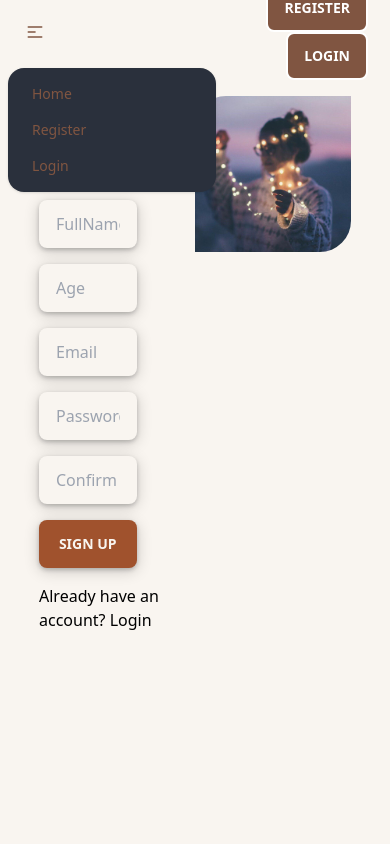
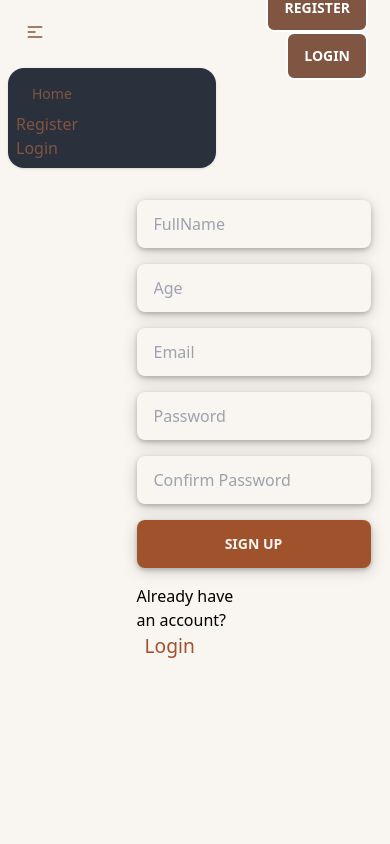
Before and after one commit to mennatallah15/Pen_Paper_Blog, a React (Vite) app: page /signup in a window 390 px wide. Both pictures are taken after a click on the label 35 px from the left and 32 px from the top of the page. Shown: the top 844 px of the page. Built offline with nearby package versions, Linux system fonts and the light colour scheme; data requests are answered from the project's data file.

Commit message:
update forms

```diff
--- a/src/Components/Nav.jsx
+++ b/src/Components/Nav.jsx
@@ -42,12 +42,12 @@ export default function Nav() {
                   <li>
                     <Link to="/">Home</Link>
                   </li>
-                  <li>
-                    <Link to="/signup">Register</Link>
-                  </li>
-                  <li>
-                    <Link to="/login">Login</Link>
-                  </li>
+                  <Link to="/signup">
+                    <li>Register</li>
+                  </Link>
+                  <Link to="/login">
+                    <li>Login</li>
+                  </Link>
                 </ul>
               </div>
               <a className="btn btn-ghost normal-case text-xl lg:inline md:hidden sm:hidden Logo">
@@ -68,12 +68,12 @@ export default function Nav() {
             <div className="navbar-end">
               {!user && (
                 <div>
-                  <a className="btn flex float-right">
-                    <Link to="/signup">Register</Link>
-                  </a>
-                  <a className="btn flex float-right">
-                    <Link to="/login">Login</Link>
-                  </a>
+                  <Link to="/signup">
+                    <a className="btn flex float-right">Register</a>
+                  </Link>
+                  <Link to="/login">
+                    <a className="btn flex float-right">Login</a>
+                  </Link>
                 </div>
               )}
               {user && (
--- a/src/Pages/Login.css
+++ b/src/Pages/Login.css
@@ -1,11 +1,17 @@
 .LoginPhoto img {
   max-width: 100%;
-  height: 55vh;
+  height: 23rem;
   /* margin: 0 auto; */
   margin-top: 2em;
   object-fit: cover;
-  border-radius: 20% 0 20% 0;
+  border-radius: 30% 0 30% 0;
 }
 .LoginPhoto {
   width: 30%;
 }
+
+@media (max-width: 850px) {
+  .LoginPhoto {
+    display: none;
+  }
+}
--- a/src/Pages/Login.jsx
+++ b/src/Pages/Login.jsx
@@ -74,7 +74,10 @@ const Login = () => {
             </button>
             <h2>{error && <div className="error">{error}</div>}</h2>
             <span>
-              You Don't have an account yet?<Link to="/signup">Sign up</Link>
+              You Don't have an account yet?
+              <Link to="/signup" className="SmallLink">
+                Sign up
+              </Link>
             </span>
           </form>
         </div>
--- a/src/Pages/SignUp.css
+++ b/src/Pages/SignUp.css
@@ -10,9 +10,9 @@
 
 .register .registerPhoto img {
   max-width: 100%;
-  height: 40vw;
+  height: 25rem;
   /* margin: 0 auto; */
-  margin-top: 2em;
+  margin-top: 4em;
   object-fit: cover;
   border-radius: 20% 0 20% 0;
 }
@@ -26,12 +26,12 @@
   margin-right: 10rem;
 }
 .register .Form {
-  width: 40vw;
+  width: 30vw;
 
   /* margin: 0 auto; */
 }
 .register .registerPhoto {
-  width: 40%;
+  width: 30%;
 }
 .register .Form input,
 .register .Form button {
@@ -39,8 +39,6 @@
   background-color: #f9f5f0;
   color: black;
   margin-bottom: 1rem;
-  /* border: 1px solid rgba(0, 0, 0, 0.51); */
-  /* box-shadow: 0 4px 8px 0 rgba(0, 0, 0, 0.2), 0 6px 20px 0 rgba(0, 0, 0, 0.19); */
   box-shadow: 0 2px 4px 0 rgba(0, 0, 0, 0.2), 0 3px 15px 0 rgba(0, 0, 0, 0.19);
 }
 .register .Form button {
@@ -59,8 +57,19 @@
   display: block;
   color: black;
 }
+.SmallLink {
+  color: sienna;
+  font-weight: 500;
+  font-size: 1.2rem;
+  margin-left: 0.5rem;
+}
 
-/* .register .registerForm h2::before {
-  display: inline;
-  content: "⚠ ";
-} */
+@media (max-width: 850px) {
+  .registerPhoto {
+    display: none;
+  }
+  .register .Form input,
+  .register .Form button {
+    width: 60vw !important;
+  }
+}
--- a/src/Pages/SignUp.jsx
+++ b/src/Pages/SignUp.jsx
@@ -62,7 +62,10 @@ const SignUp = () => {
       <div className="register flex container mx-auto justify-center">
         <div className="Form mt-2">
           <h1>Sign Up</h1>
-          <form className="mt-8" onSubmit={handleSubmit(onSubmit)}>
+          <form
+            className="mt-8 container mx-auto justify-center"
+            onSubmit={handleSubmit(onSubmit)}
+          >
             <input
               type="text"
               className="input w-full max-w-xs mb-2"
@@ -117,7 +120,10 @@ const SignUp = () => {
             </button>
             <h2> {error && <div className="error">{error}</div>}</h2>
             <span>
-              Already have an account? <Link to="/login">Login</Link>
+              Already have an account?{" "}
+              <Link to="/login" className="SmallLink">
+                Login
+              </Link>
             </span>
           </form>
         </div>
```
